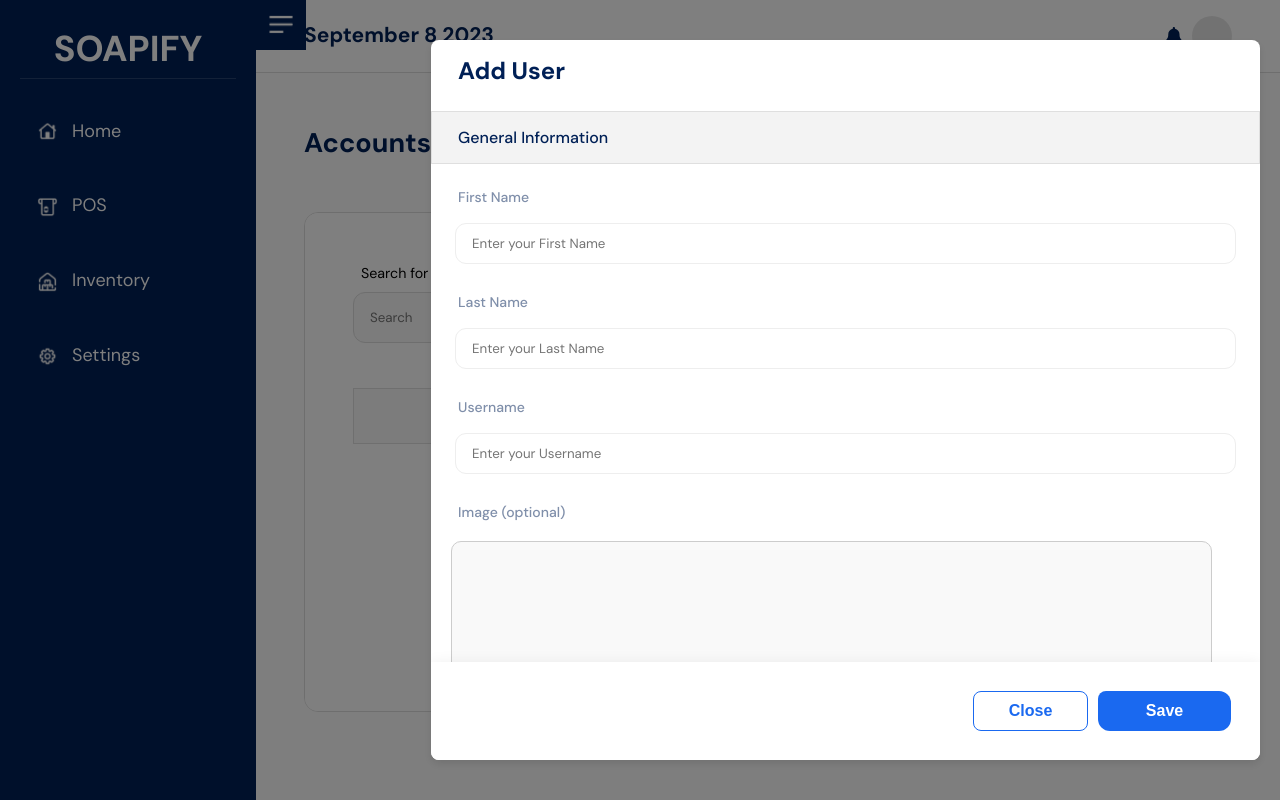
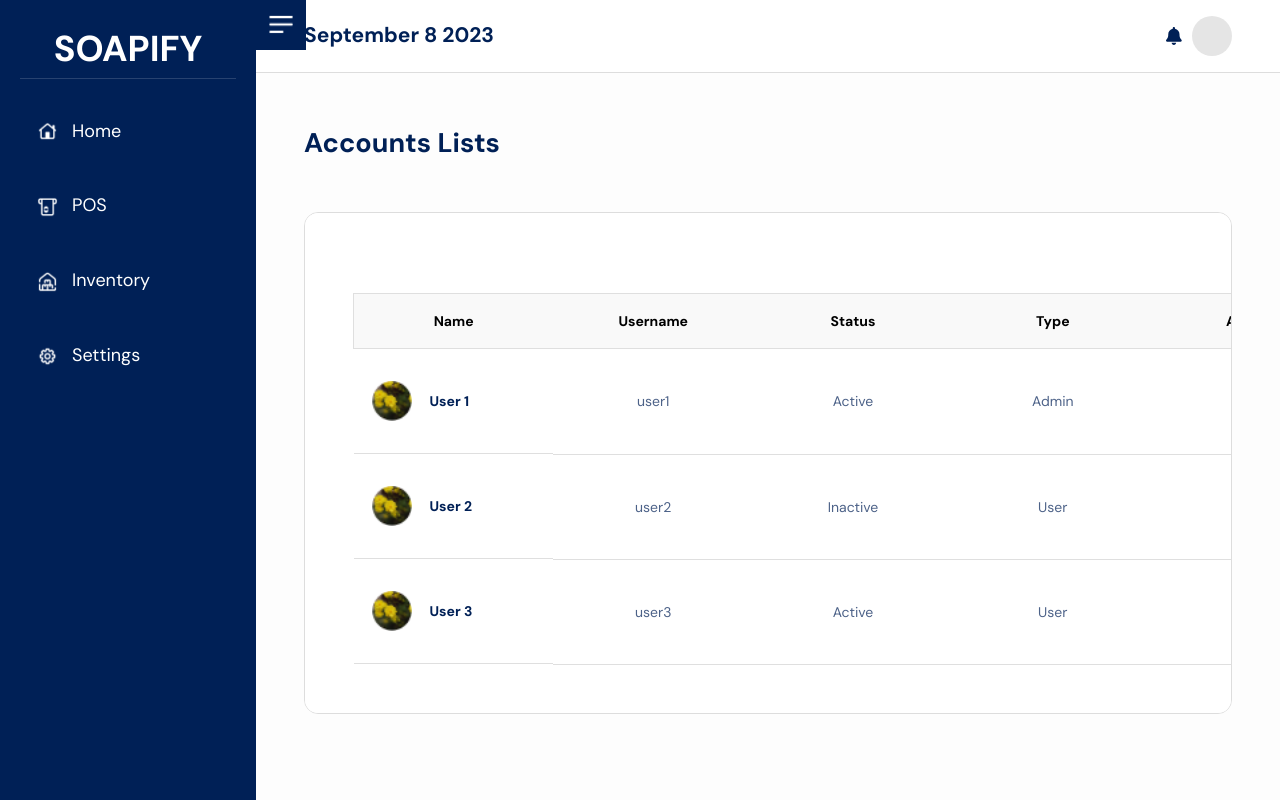
Before and after one commit to angeloeboy/soapify-frontend, a Next.js app: page /dashboard/user in a window 1280 px wide. Built offline with nearby package versions, Linux system fonts and the light colour scheme.

Commit message:
added the table of user and its data(static)

```diff
--- a/src/pages/dashboard/user/index.jsx
+++ b/src/pages/dashboard/user/index.jsx
@@ -1,5 +1,6 @@
 import React, { useState, useRef, useEffect } from "react";
 import styled from "styled-components";
+import Image from "next/image";
 import DashboardLayout from "@/components/misc/dashboardLayout";
 import StyledPanel from "@/styled-components/StyledPanel";
 import PageTitle from "@/components/misc/pageTitle";
@@ -13,10 +14,15 @@ import { Button } from "@/styled-components/ItemActionModal";
 import TopBar from "@/components/misc/topbar";
 import UserSearchBarComponent from "@/components/misc/userSearchBarAndFilters";
 import PopupContentUser from "@/components/user/addUser";
+import { FontAwesomeIcon } from "@fortawesome/react-fontawesome";
+import { faEllipsis, faPen, faTrash } from "@fortawesome/free-solid-svg-icons";
+
 
 const User = () => {
   const [searchQuery, setSearchQuery] = useState(""); // Initialize searchQuery
   const [isPopupOpen, setPopupOpen] = useState(false);
+  const [activeActionContainer, setActiveActionContainer] = useState(-1);
+
 
   const handleSearchChange = (event) => {
     setSearchQuery(event.target.value);
@@ -31,24 +37,45 @@ const User = () => {
     setPopupOpen(false);
   };
 
-  useEffect(() => {
-    // Fetch your users or any other data here using a similar pattern as in the Products component.
-    // For example:
-    // fetchUsers().then((res) => {
-    //   setUsers(res.users || []);
-    // });
-  }, []);
+  // useEffect(() => {
+  //   // Fetch your users or any other data here using a similar pattern as in the Products component.
+  //   // For example:
+  //   // fetchUsers().then((res) => {
+  //   //   setUsers(res.users || []);
+  //   // });
+  // }, []);
+  const userData = [
+    {
+      name: "User 1",
+      username: "user1",
+      status: "Active",
+      type: "Admin",
+    },
+    {
+      name: "User 2",
+      username: "user2",
+      status: "Inactive",
+      type: "User",
+    },
+    {
+      name: "User 3",
+      username: "user3",
+      status: "Active",
+      type: "User",
+    },
+
+  ];
 
   return (
     <DashboardLayout>
       <PageTitle title="Accounts Lists" />
       <StyledPanel>
-        <UserSearchBarComponent
+        {/* <UserSearchBarComponent
           searchQuery={searchQuery}
           handleSearchChange={handleSearchChange}
           handleOpenPopup={handleOpenPopup} // Pass handleOpenPopup function
-        />
-        <Table>
+        /> */}
+      <Table>
           <tbody>
             <TableRows heading>
               <TableHeadings>Name</TableHeadings>
@@ -57,8 +84,41 @@ const User = () => {
               <TableHeadings>Type</TableHeadings>
               <TableHeadings>Actions</TableHeadings>
             </TableRows>
+
+            {userData.map((user, index) => (
+              <TableRows key={index}>
+                  <TableData bold withImage>
+ 									<Image src="/product_img2.png" width={40} height={40} alt={"Product image"} />
+
+									{user.name}
+								</TableData>
+                 <TableData>{user.username}</TableData>
+                <TableData>{user.status}</TableData>
+                <TableData>{user.type}</TableData>
+                <TableData>
+                <FontAwesomeIcon
+										className="ellipsis"
+										icon={faEllipsis}
+										onClick={() => (activeActionContainer === index ? setActiveActionContainer(-1) : setActiveActionContainer(index))}
+									/>
+
+									{activeActionContainer === index && (
+										<ActionContainer onClick={() => setActiveActionContainer(-1)}>
+											<p>
+												{" "}
+												<FontAwesomeIcon icon={faPen} />
+												Edit
+											</p>
+											<p>
+												<FontAwesomeIcon icon={faTrash} /> Delete
+											</p>
+										</ActionContainer> )}
+                </TableData>
+              </TableRows>
+            ))}
           </tbody>
         </Table>
+
       </StyledPanel>
       {isPopupOpen && <PopupContentUser onClose={handleClosePopup} />}
     </DashboardLayout>
```
